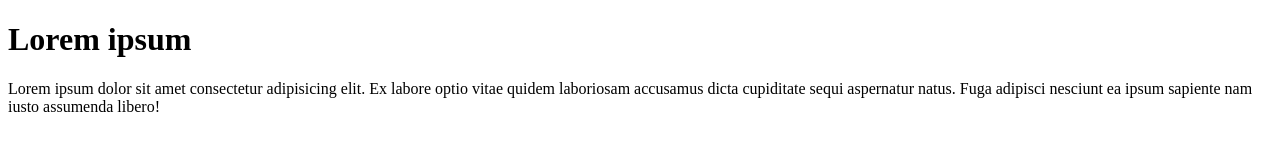
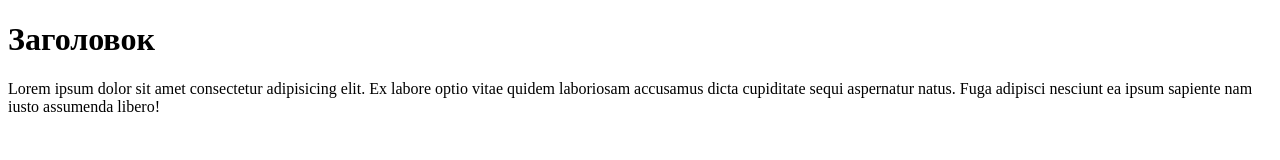
Before and after one commit to vasilyefff/test2, a plain HTML site: page index.html in a window 1280 px wide. Drawn offline with Linux system fonts and the light colour scheme.

Commit message:
Update index.html

```diff
--- a/index.html
+++ b/index.html
@@ -6,7 +6,7 @@
    <title>Document</title>
 </head>
 <body>
-   <h1>Lorem ipsum</h1>
+   <h1>Заголовок</h1>
    <p>Lorem ipsum dolor sit amet consectetur adipisicing elit. Ex labore optio vitae quidem laboriosam accusamus dicta cupiditate sequi aspernatur natus. Fuga adipisci nesciunt ea ipsum sapiente nam iusto assumenda libero!</p>
 </body>
 </html>
```
